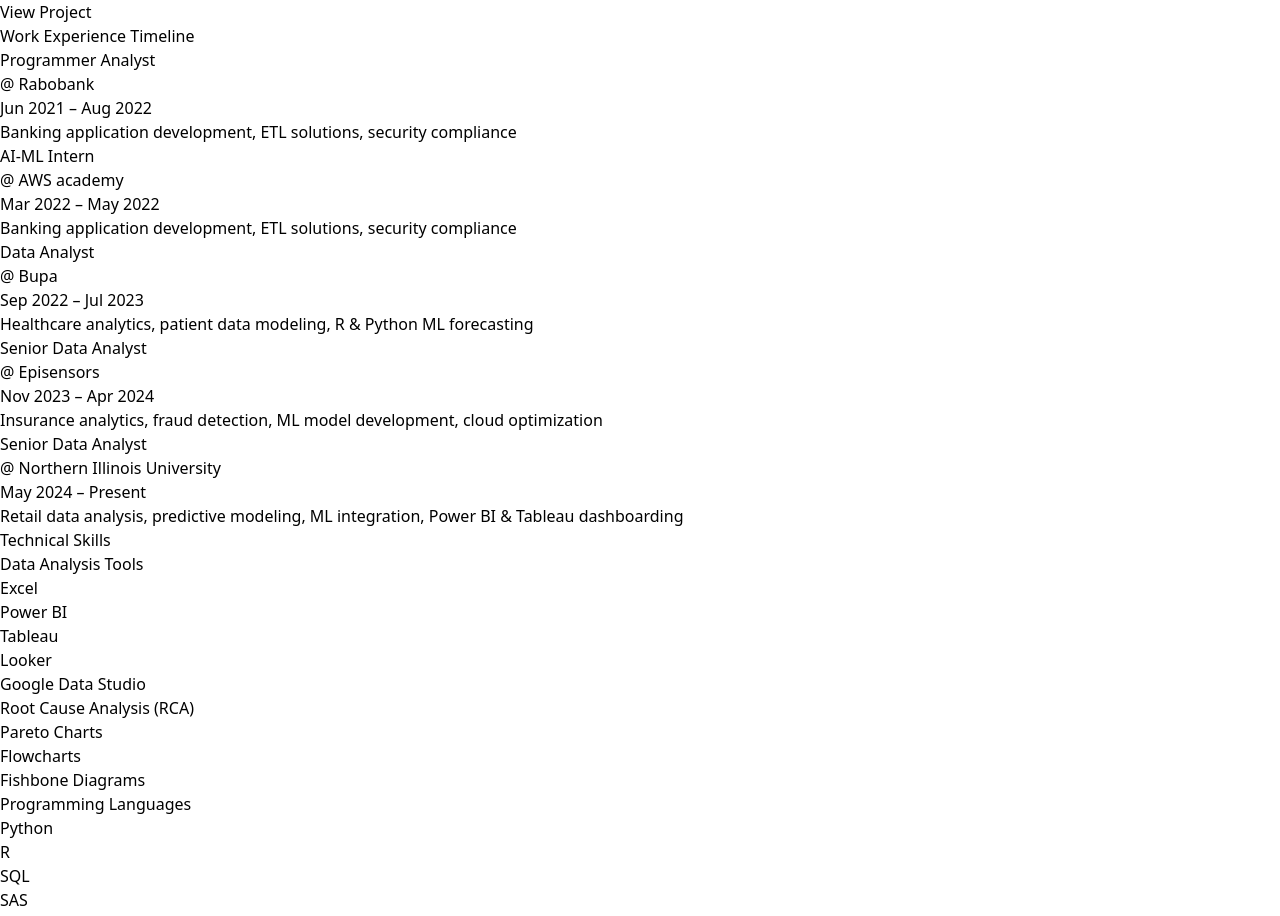
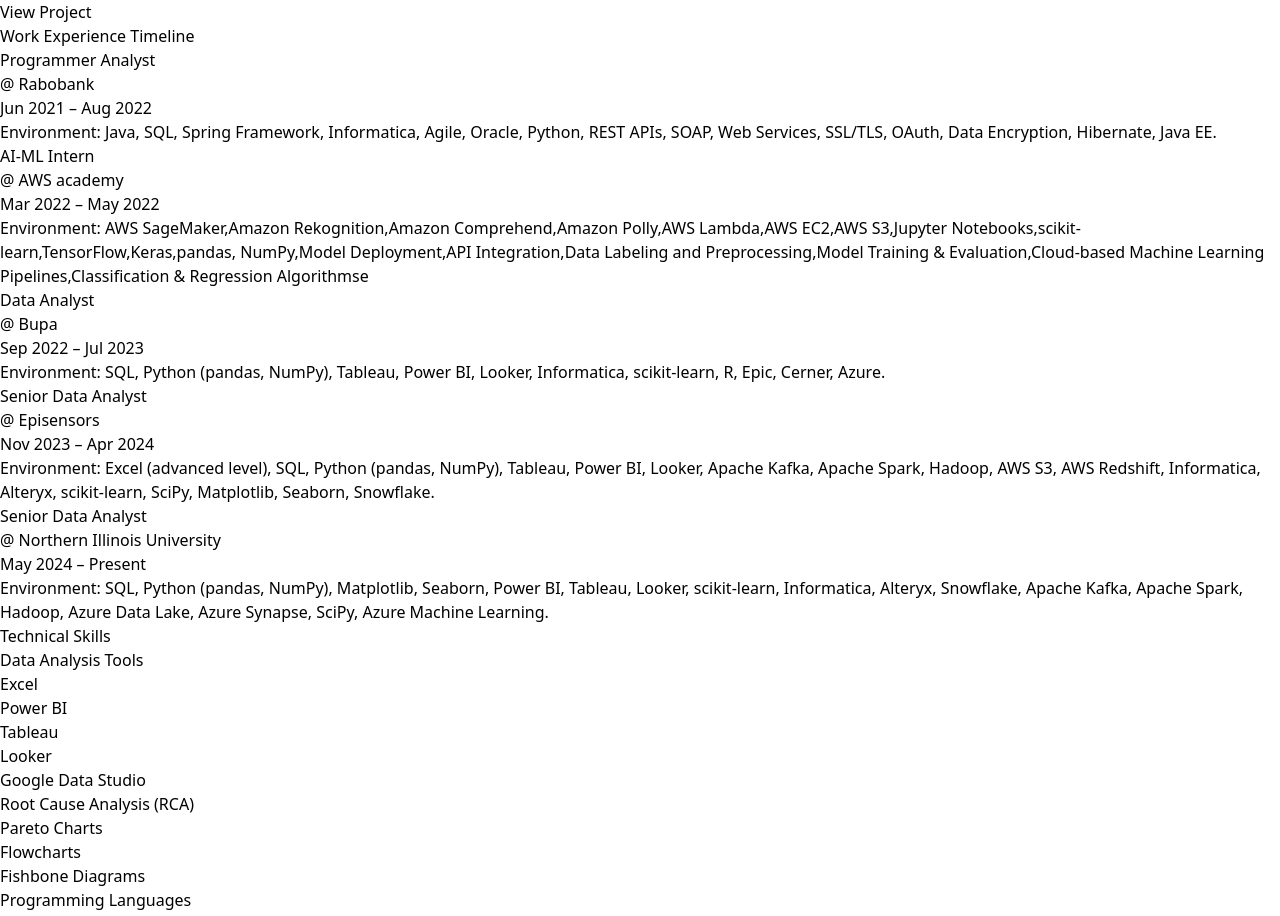
Before and after one commit to mani99sai12l/sai, a React (Vite) app: page / in a window 1280 px wide. Shown: the part 1902-2818 px from the top of the page. Built offline with nearby package versions, Linux system fonts and the light colour scheme.

Commit message:
Fix image path for GitHub Pages

```diff
--- a/src/Portfolio.jsx
+++ b/src/Portfolio.jsx
@@ -7,31 +7,31 @@
       title: "Programmer Analyst",
       org: "Rabobank",
       date: "Jun 2021 – Aug 2022",
-      desc: "Banking application development, ETL solutions, security compliance"
+      desc: "Environment: Java, SQL, Spring Framework, Informatica, Agile, Oracle, Python, REST APIs, SOAP, Web Services, SSL/TLS, OAuth, Data Encryption, Hibernate, Java EE."
     },
     {
       title: "AI-ML Intern",
       org: "AWS academy",
       date: "Mar 2022 – May 2022",
-      desc: "Banking application development, ETL solutions, security compliance"
+      desc: "Environment: AWS SageMaker,Amazon Rekognition,Amazon Comprehend,Amazon Polly,AWS Lambda,AWS EC2,AWS S3,Jupyter Notebooks,scikit-learn,TensorFlow,Keras,pandas, NumPy,Model Deployment,API Integration,Data Labeling and Preprocessing,Model Training & Evaluation,Cloud-based Machine Learning Pipelines,Classification & Regression Algorithmse"
     },
     {
       title: "Data Analyst",
       org: "Bupa",
       date: "Sep 2022 – Jul 2023",
-      desc: "Healthcare analytics, patient data modeling, R & Python ML forecasting"
+      desc: "Environment: SQL, Python (pandas, NumPy), Tableau, Power BI, Looker, Informatica, scikit-learn, R, Epic, Cerner, Azure."
     },
     {
       title: "Senior Data Analyst",
       org: "Episensors",
       date: "Nov 2023 – Apr 2024",
-      desc: "Insurance analytics, fraud detection, ML model development, cloud optimization"
+      desc: "Environment: Excel (advanced level), SQL, Python (pandas, NumPy), Tableau, Power BI, Looker, Apache Kafka, Apache Spark, Hadoop, AWS S3, AWS Redshift, Informatica, Alteryx, scikit-learn, SciPy, Matplotlib, Seaborn, Snowflake."
     },
     {
       title: "Senior Data Analyst",
       org: "Northern Illinois University",
       date: "May 2024 – Present",
-      desc: "Retail data analysis, predictive modeling, ML integration, Power BI & Tableau dashboarding"
+      desc: "Environment: SQL, Python (pandas, NumPy), Matplotlib, Seaborn, Power BI, Tableau, Looker, scikit-learn, Informatica, Alteryx, Snowflake, Apache Kafka, Apache Spark, Hadoop, Azure Data Lake, Azure Synapse, SciPy, Azure Machine Learning."
     }
   ];
 
```
Also changed, not shown: 3 other files (tests, documents, lock files or other folders).
